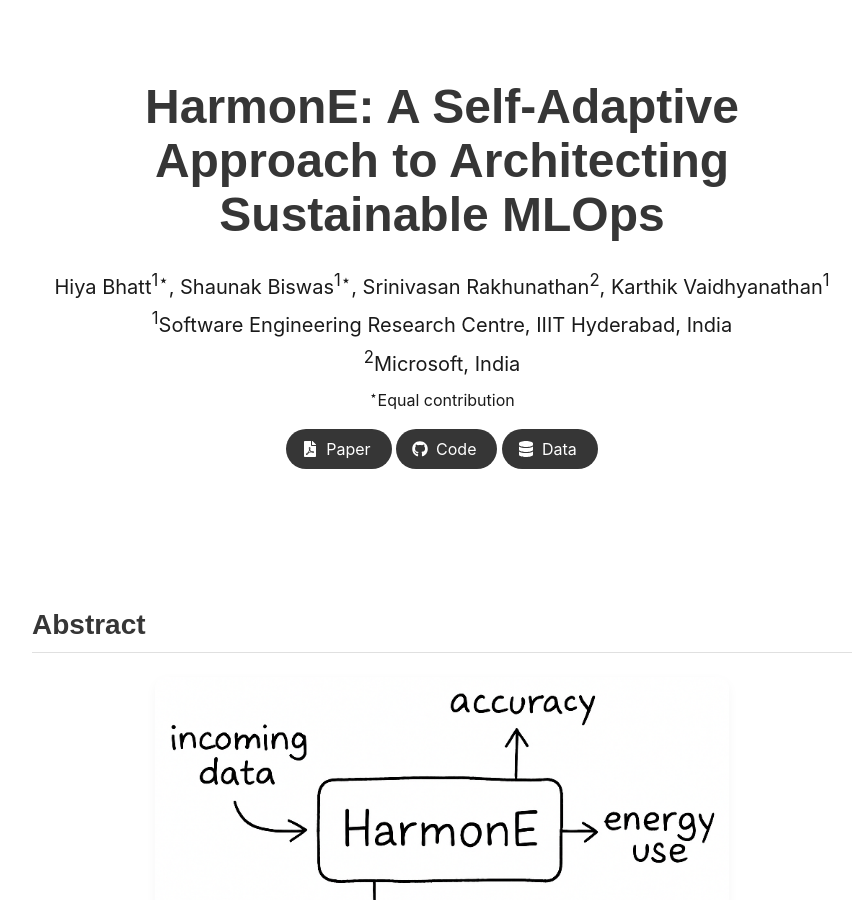
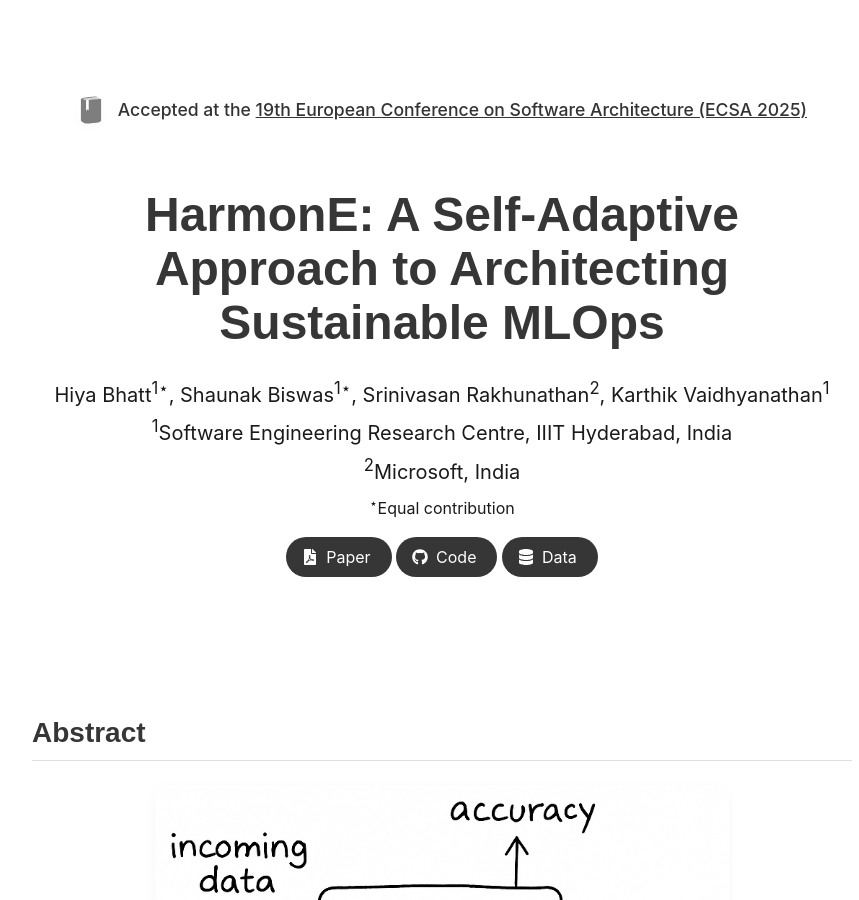
Before and after one commit to sa4s-serc/HarmonE, a Jekyll site: the page built from index.md, in a window 1280 px wide and 900 px high. Shown: the whole window, without its empty margins (198-1057 px from the left). Built offline with Jekyll 4.4.1, drawn with Linux system fonts in a browser that asks for light colours; some web fonts are replaced.

Commit message:
conf name added

```diff
--- a/_layouts/project_page.html
+++ b/_layouts/project_page.html
@@ -46,6 +46,19 @@
     <div class="container is-max-desktop">
       <div class="columns is-centered">
         <div class="column has-text-centered">
+          <div style="display: flex; justify-content: center; margin-top: 1rem; margin-bottom: 0.5rem;">
+            <div style="display: flex; align-items: center; background-color: transparent; padding: 0.5rem 1rem;">
+              <img src="static/image/book.svg" alt="Conference Icon"
+                  style="height: 1.75rem; margin-right: 0.8rem; opacity: 0.5;">
+              <span style="font-size: 1.1rem; color: #333; font-weight: 500;">
+                Accepted at the
+                <a href="https://conf.researchr.org/home/ecsa-2025"
+                  style="color: #333; text-decoration: underline;">
+                  19th European Conference on Software Architecture (ECSA 2025)
+                </a>
+              </span>
+            </div>
+          </div>
           <h1 class="title is-1 publication-title">{{ page.title }}</h1>
           {% if page.authors %}
           <div class="is-size-5 publication-authors">
```
Also changed, not shown: static/image/book.svg (added).
